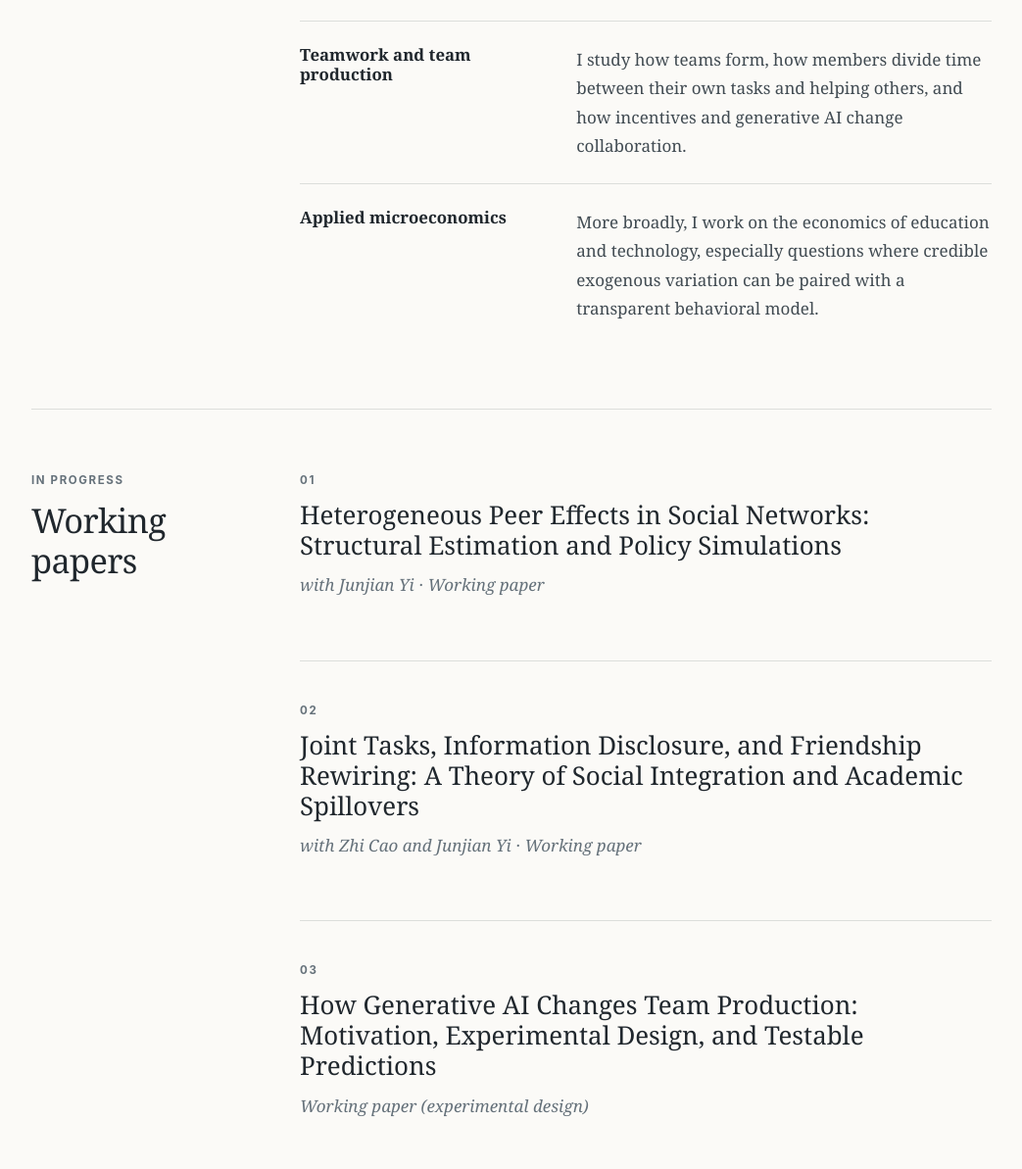
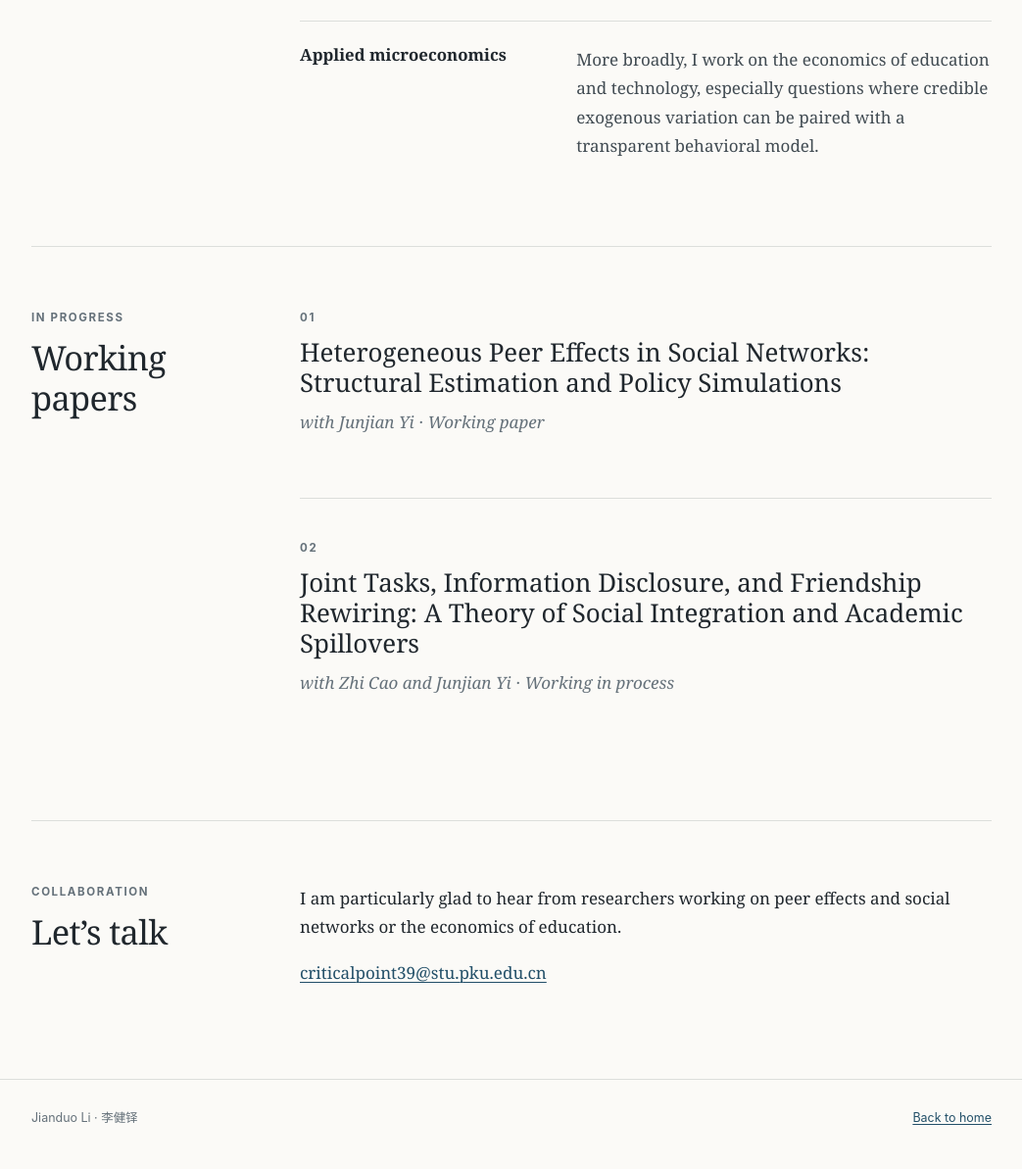
Before and after one commit to cp39/cp39.github.io, a plain HTML site: page research/index.html in a window 1280 px wide. Shown: the part 767-1960 px from the top of the page at 98% size, without its empty margins (118-1161 px from the left). Drawn offline with Linux system fonts and the light colour scheme.

Commit message:
Temporarily remove AI team project and update research status

```diff
--- a/research/index.html
+++ b/research/index.html
@@ -4,7 +4,7 @@
   <meta charset="utf-8">
   <meta name="viewport" content="width=device-width, initial-scale=1">
   <title>Research | Jianduo Li</title>
-  <meta name="description" content="Research by Jianduo Li on peer effects, social networks, team production, artificial intelligence, and applied microeconomics.">
+  <meta name="description" content="Research by Jianduo Li on peer effects, social networks, and applied microeconomics.">
   <link rel="canonical" href="https://jianduoli.com/research/">
   <link rel="icon" type="image/png" href="../favicon.png">
   <link rel="stylesheet" href="../style.css">
@@ -25,7 +25,7 @@
   <main class="container">
     <header class="page-intro">
       <p class="eyebrow">Research</p>
-      <h1>Questions about peers, teams, and technology.</h1>
+      <h1>Questions about peers, networks, and policy.</h1>
       <p>I combine randomized experiments and natural variation with structural estimation to study how social interactions shape behavior and policy outcomes.</p>
     </header>
 
@@ -39,10 +39,6 @@
           <li class="research-item">
             <h3>Peer effects across domains</h3>
             <p>I study how peers' characteristics, choices, and outcomes shape individual behavior in classrooms, workplaces, and other social environments. My work asks when standard peer means are inadequate and how nonlinear influence changes policy design.</p>
-          </li>
-          <li class="research-item">
-            <h3>Teamwork and team production</h3>
-            <p>I study how teams form, how members divide time between their own tasks and helping others, and how incentives and generative AI change collaboration.</p>
           </li>
           <li class="research-item">
             <h3>Applied microeconomics</h3>
@@ -68,13 +64,7 @@
           <li class="paper">
             <p class="paper-number">02</p>
             <h3>Joint Tasks, Information Disclosure, and Friendship Rewiring: A Theory of Social Integration and Academic Spillovers</h3>
-            <p class="paper-meta">with Zhi Cao and Junjian Yi · Working paper</p>
-          </li>
-
-          <li class="paper">
-            <p class="paper-number">03</p>
-            <h3>How Generative AI Changes Team Production: Motivation, Experimental Design, and Testable Predictions</h3>
-            <p class="paper-meta">Working paper (experimental design)</p>
+            <p class="paper-meta">with Zhi Cao and Junjian Yi · Working in process</p>
           </li>
         </ol>
       </div>
@@ -86,7 +76,7 @@
         <h2 id="collaboration-title">Let’s talk</h2>
       </div>
       <div class="section-body">
-        <p>I am particularly glad to hear from researchers working on peer effects and social networks, team production and social skills, the economics of education, or the labor-market consequences of generative AI.</p>
+        <p>I am particularly glad to hear from researchers working on peer effects and social networks or the economics of education.</p>
         <p><a href="mailto:criticalpoint39@stu.pku.edu.cn">criticalpoint39@stu.pku.edu.cn</a></p>
       </div>
     </section>
```
Also changed, not shown: index.html (+4 -8 lines), 4 other files.
